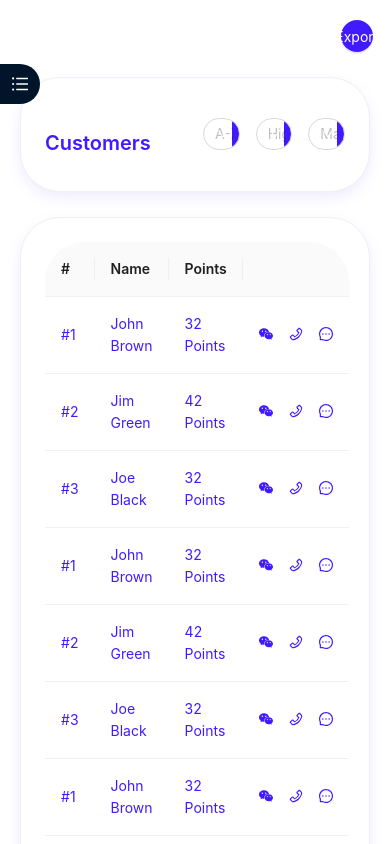
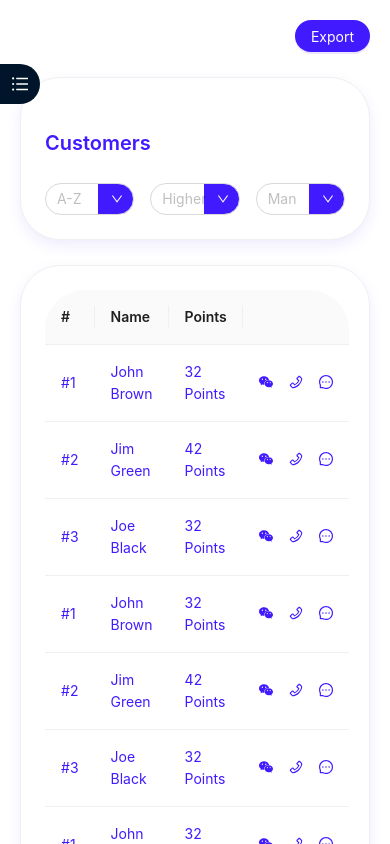
Before and after one commit to fredrekt/wtadapp_public, a React (Create React App) app in the folder frontend/: page /customers in a window 390 px wide. Shown: the top 844 px of the page. Built offline with nearby package versions, Linux system fonts and the light colour scheme; sample sign-in values are in the browser's storage.

Commit message:
now responsive

```diff
--- a/frontend/src/pages/customers/index.scss
+++ b/frontend/src/pages/customers/index.scss
@@ -31,5 +31,38 @@
                 }
             }
         }
+        /**
+        * Basic CSS Media Query Template
+        * ------------------------------------------
+        *  Responsive Grid Media Queries - 1280, 1024, 768, 480
+        *   1280-1024   - desktop (default grid)
+        *   1024-768    - tablet landscape
+        *   768-480     - tablet
+        *   480-less    - phone landscape & smaller
+        * --------------------------------------------
+        */
+        @media all and (min-width: 1024px) and (max-width: 1280px) {
+
+        }
+
+        @media all and (min-width: 768px) and (max-width: 1024px) {
+
+        }
+
+        @media all and (min-width: 480px) and (max-width: 768px) {
+
+        }
+
+        @media all and (max-width: 480px) {
+            .customerCardFilter {
+                .pageHeaderFilters {
+                    .filterSelect {
+                        .ant-select-selector {
+                            background: linear-gradient(90deg, transparent 0, transparent 60%, #421aff 0, #421aff 100%);
+                        }
+                    }
+                }
+            }
+        }
     }
 }
--- a/frontend/src/pages/customers/index.tsx
+++ b/frontend/src/pages/customers/index.tsx
@@ -121,19 +121,19 @@ const CustomersPage: React.FC = () => {
 		<AdminLayout className="customersPage">
 			<div className="customerPageContent">
 				<Row className="pageHeaderCta" align={'middle'} justify="end">
-					<Col span={2}>
+					<Col lg={2} xl={2} xxl={2}>
 						<Button type="primary">Export</Button>
 					</Col>
 				</Row>
 
 				<Card className="customerCardFilter">
 					<Row gutter={[16, 16]} className="pageHeaderFilters" align={'middle'}>
-						<Col span={12}>
+						<Col xs={24} sm={24} md={24} lg={12} xl={12} xxl={12}>
 							<Typography.Title className="filterTitle" level={4}>
 								Customers
 							</Typography.Title>
 						</Col>
-						<Col span={4}>
+						<Col xs={8} sm={8} lg={4} xl={4} xxl={4}>
 							<Select
 								className="filterSelect"
 								placeholder={'A-Z'}
@@ -153,7 +153,7 @@ const CustomersPage: React.FC = () => {
 								]}
 							/>
 						</Col>
-						<Col span={4}>
+						<Col xs={8} sm={8} lg={4} xl={4} xxl={4}>
 							<Select
 								className="filterSelect"
 								placeholder={'Higher'}
@@ -164,7 +164,7 @@ const CustomersPage: React.FC = () => {
 								]}
 							/>
 						</Col>
-						<Col span={4}>
+						<Col xs={8} sm={8} lg={4} xl={4} xxl={4}>
 							<Select
 								className="filterSelect"
 								placeholder={'Man'}
```
